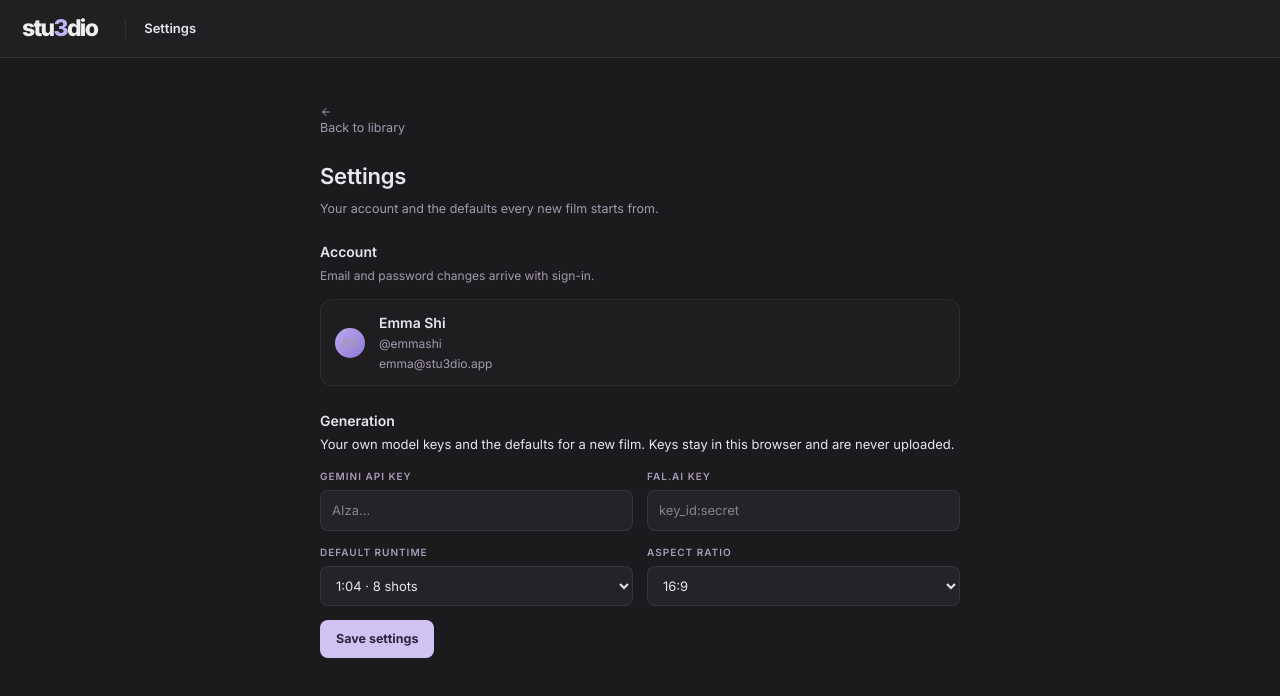
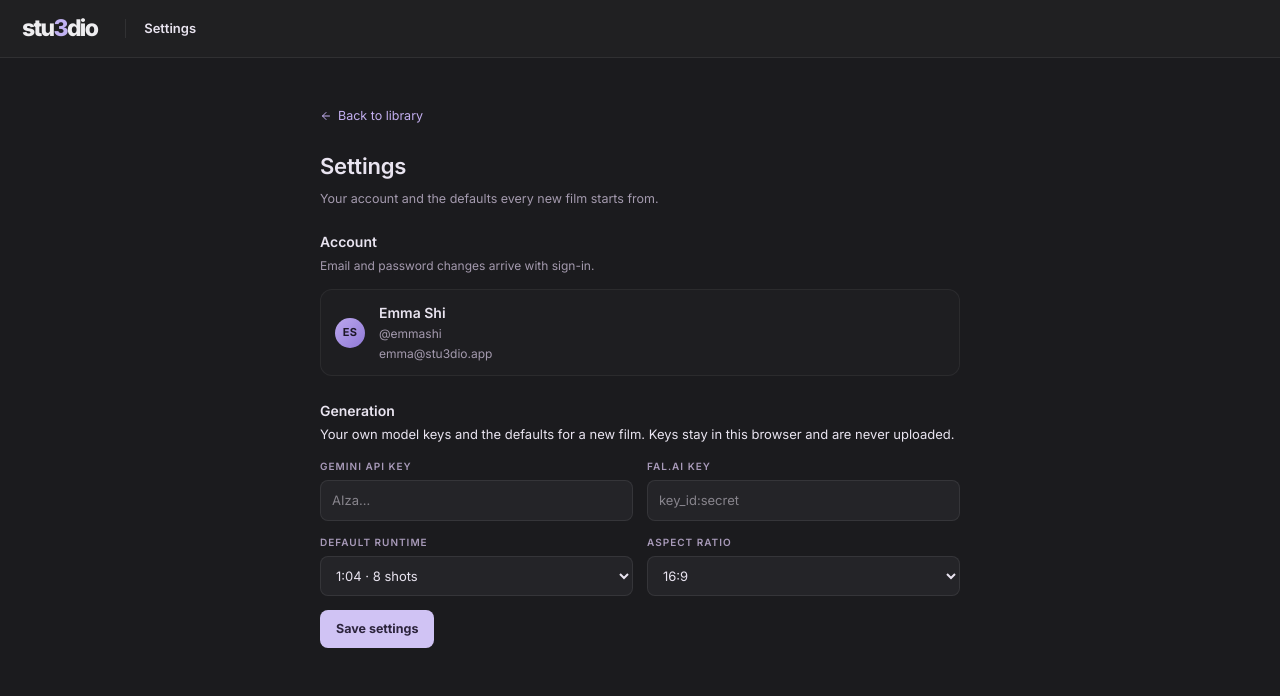
Before and after one commit to emmaashi/stu3dio, a Next.js app in the folder frontend/: page /settings in a window 1280 px wide. Shown: the top 696 px of the page. Built offline with nearby package versions, Linux system fonts and the light colour scheme.

Commit message:
Settings: keep the back link on one line and the avatar initials legible

```diff
--- a/frontend/src/app/account.css
+++ b/frontend/src/app/account.css
@@ -42,7 +42,7 @@
   font-size: 14px;
   font-weight: 550;
 }
-.account-identity span {
+.account-identity > div > span {
   color: #a49aae;
   font-size: 12px;
 }
@@ -235,6 +235,16 @@
 .account-submit--quiet:hover:not(:disabled) {
   background: #ffffff10;
 }
+.account-panel > p a {
+  display: inline-flex;
+  align-items: center;
+  gap: 6px;
+  color: #c3aff0;
+  text-decoration: none;
+}
+.account-panel > p a:hover {
+  text-decoration: underline;
+}
 .account-section {
   padding: 20px 0 24px;
   border-top: 1px solid #ffffff0c;
```
